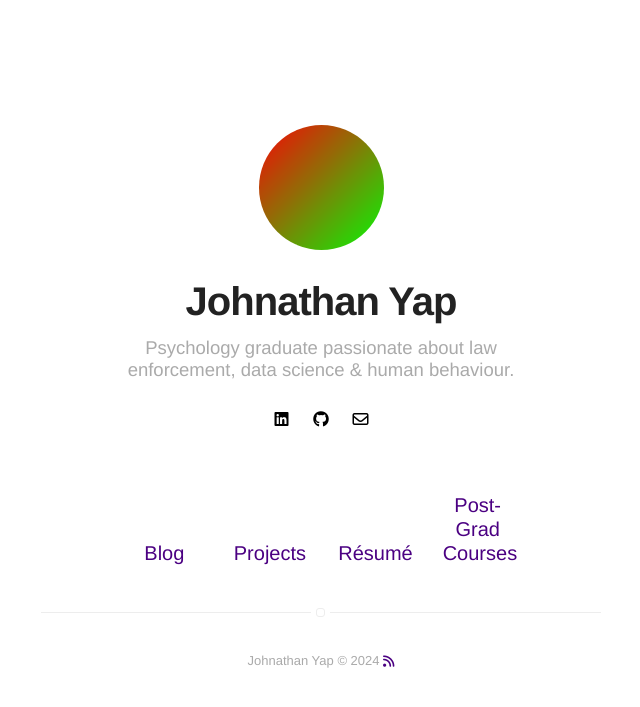
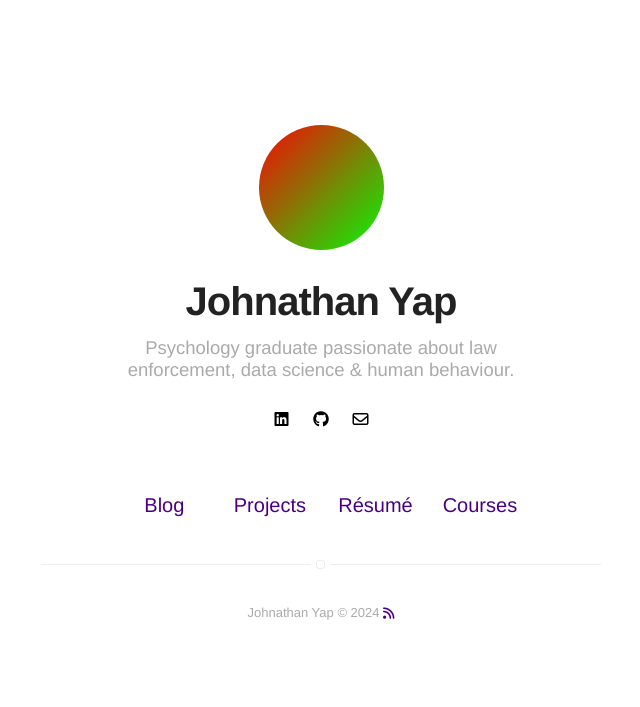
Before and after one commit to jxhnthan/john, a Jekyll site: the page built from index.html, in a window 1280 px wide. Shown: the top 707 px of the page, without its empty margins (319-959 px from the left). Built offline with Jekyll 4.4.1, drawn with Linux system fonts in a browser that asks for light colours; nearby versions of some CDN libraries.

Commit message:
Update nav.html

```diff
--- a/_includes/nav.html
+++ b/_includes/nav.html
@@ -38,7 +38,7 @@
 
                 {% if site.resume == true %}
             <li class="item">
-                <a class="link" href="{% if site.transcript-external %}{{ site.transcript-url }}{% else %}{{ site.url }}/{{ site.transcript-url }}{% endif %}">Post-Grad Courses</a>
+                <a class="link" href="{% if site.transcript-external %}{{ site.transcript-url }}{% else %}{{ site.url }}/{{ site.transcript-url }}{% endif %}">Courses</a>
             </li>
         {% endif %}
     </ul>
```
